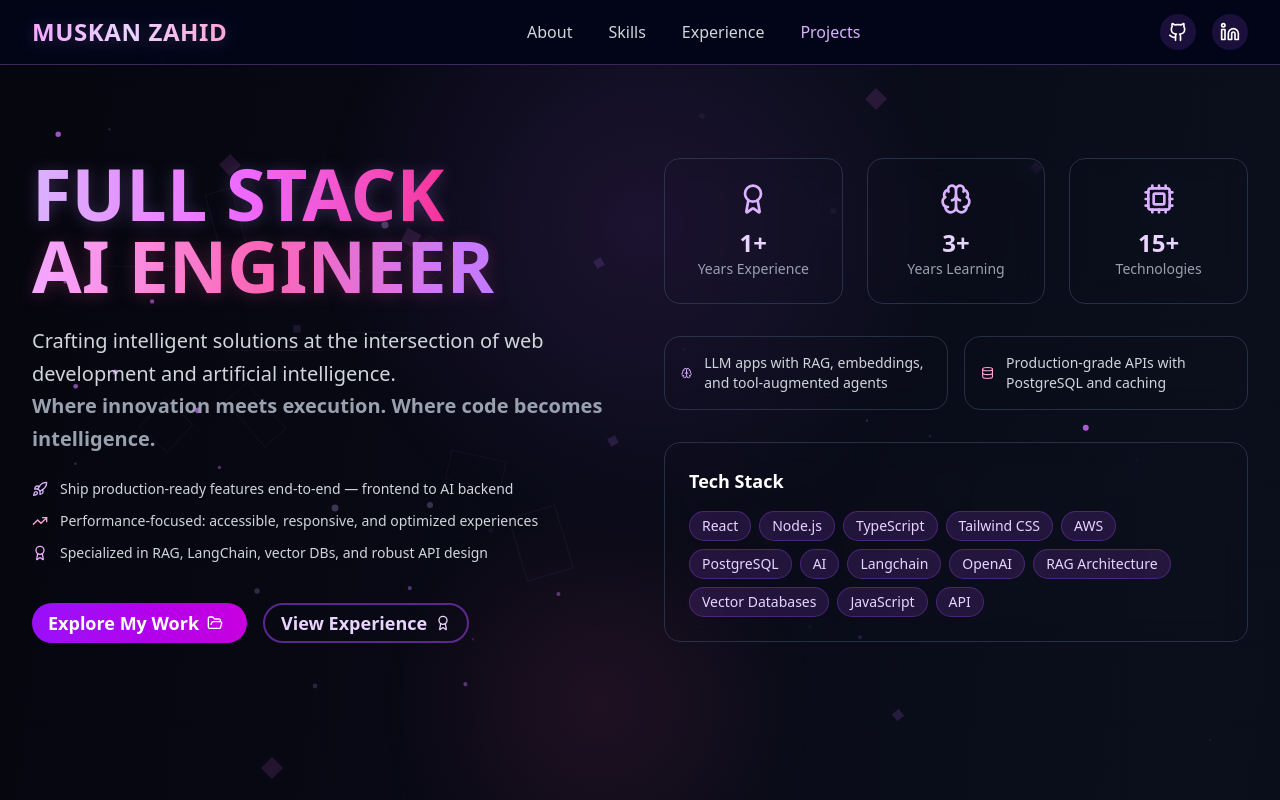
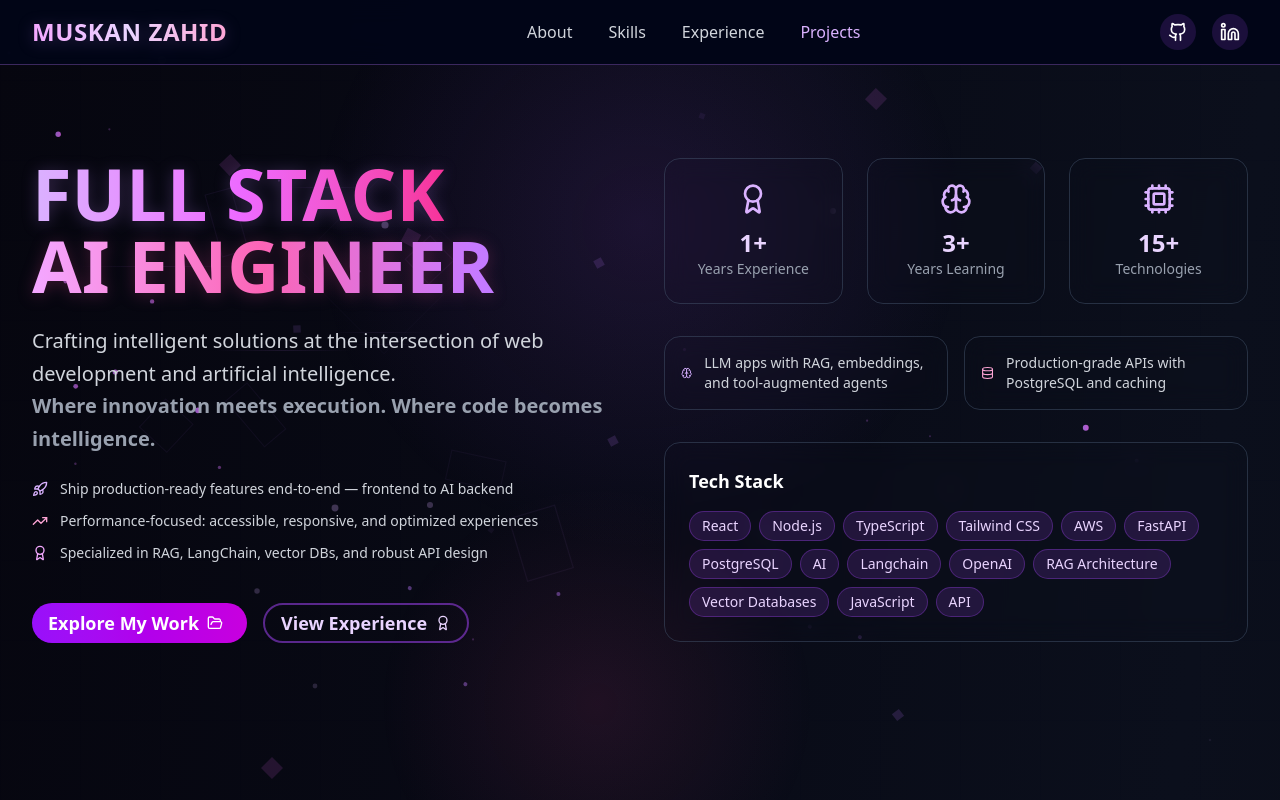
Before and after one commit to Muskan-Zahid121/My-Latest-Portfolio, a React (Vite) app: page / in a window 1280 px wide. Shown: the top 800 px of the page. Built offline with nearby package versions, Linux system fonts and the light colour scheme.

Commit message:
Update hero.tsx

```diff
--- a/src/components/hero.tsx
+++ b/src/components/hero.tsx
@@ -463,6 +463,7 @@
                     "TypeScript",
                     "Tailwind CSS",
                     "AWS",
+                    "FastAPI",
                     "PostgreSQL",
                     "AI",
                     "Langchain",
```
